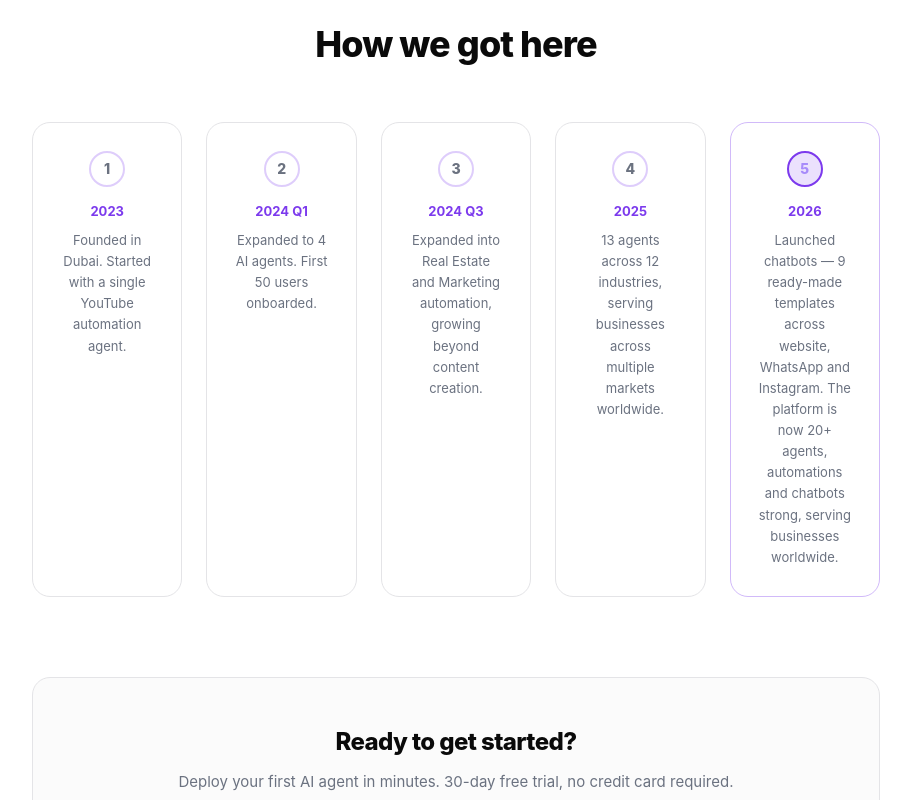
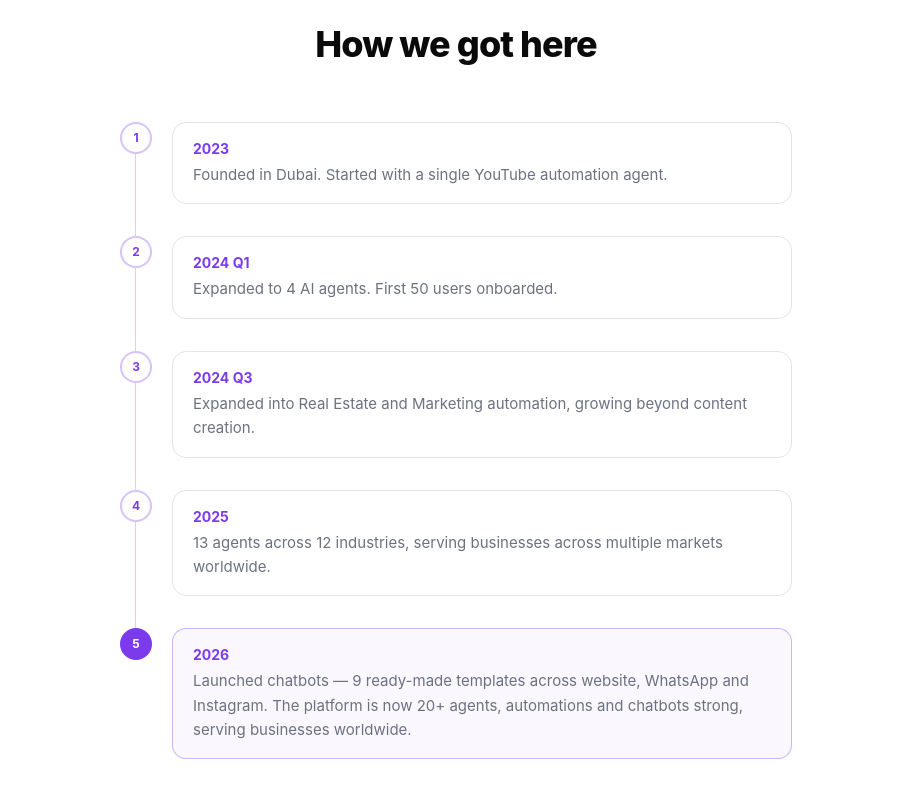
Before and after one commit to fahad065/ai-agents-automations-frontend, a Next.js app: page /about in a window 1280 px wide. Shown: the part 1320-2120 px from the top of the page, without its empty margins (184-1095 px from the left). Built offline with nearby package versions, Linux system fonts and the light colour scheme; no server answers.

Commit message:
About: vertical timeline; Contact: space below hero
Co-Authored-By: Claude Opus 5.5 <noreply@anthropic.com>
Claude-Session: https://claude.ai/code/session_01DW1LLyt3n9hZYTox4bzBzN

```diff
--- a/ai/traces.md
+++ b/ai/traces.md
@@ -671,3 +671,12 @@ the payment help line now point to `billing@logicmate.io`. Homepage hero
 mockup URL `app.logicmate.ai/...` → `logicmate.io/...`. No `.ai` addresses
 remain. Matches backend's role-based mailboxes (see backend traces).
 tsc + build clean.
+
+## 2026-11-13 — About timeline + Contact spacing
+/about "How we got here": 5 narrow side-by-side cards wrapped every line to
+2–3 words and stretched to the tallest card. Rebuilt as a vertical timeline
+(`<ol>`, numbered nodes, per-step connector that stops at the last step,
+logical `start-` positioning so it flips correctly in Arabic/RTL), max-w-2xl,
+latest milestone highlighted. /contact: content section gained `mt-6 sm:mt-10`
+so "Contact details"/"Send a message" no longer sit against the hero glow.
+tsc + build clean; Playwright 1440/390 on both pages, no overflow.
--- a/src/components/marketing/about-page.tsx
+++ b/src/components/marketing/about-page.tsx
@@ -152,31 +152,32 @@ export function AboutPage() {
         <h2 className="mb-12 text-center text-[clamp(24px,3.5vw,36px)] font-extrabold tracking-tight text-foreground">
           {isAr ? "كيف وصلنا لهنا" : "How we got here"}
         </h2>
-        <div className="grid grid-cols-1 gap-6 sm:grid-cols-2 md:grid-cols-5">
+        <ol className="relative mx-auto max-w-2xl">
           {TIMELINE.map((t, i) => {
             const isLast = i === TIMELINE.length - 1;
             return (
-              <div
-                key={t.year}
-                className="rounded-2xl border p-7 text-center"
-                style={isLast ? { borderColor: "rgba(124,58,237,0.35)" } : undefined}
-              >
+              <li key={t.year} className="relative flex gap-5 pb-8 last:pb-0">
+                {/* Connector to the next milestone — stops at the last one */}
+                {!isLast && <span aria-hidden className="absolute top-8 bottom-0 start-[15px] w-px bg-primary/25" />}
+                <span
+                  className={`relative z-10 flex size-8 shrink-0 items-center justify-center rounded-full border-2 bg-background text-xs font-bold ${
+                    isLast ? "border-primary bg-primary text-primary-foreground" : "border-primary/30 text-primary"
+                  }`}
+                >
+                  {i + 1}
+                </span>
                 <div
-                  className="mx-auto mb-3.5 flex size-9 items-center justify-center rounded-full border-2 text-sm font-extrabold"
-                  style={{
-                    background: isLast ? "rgba(124,58,237,0.15)" : undefined,
-                    borderColor: isLast ? "#7c3aed" : "rgba(124,58,237,0.25)",
-                    color: isLast ? "#a78bfa" : undefined,
-                  }}
+                  className={`flex-1 rounded-xl border px-5 py-4 ${
+                    isLast ? "border-primary/35 bg-primary/[0.04]" : "bg-card"
+                  }`}
                 >
-                  <span className={isLast ? "" : "text-muted-foreground"}>{i + 1}</span>
+                  <p className="mb-1 text-sm font-bold text-primary">{t.year}</p>
+                  <p className="text-[15px] leading-relaxed text-muted-foreground">{t.event}</p>
                 </div>
-                <p className="mb-2 text-[13px] font-bold text-primary">{t.year}</p>
-                <p className="text-[13px] leading-relaxed text-muted-foreground">{t.event}</p>
-              </div>
+              </li>
             );
           })}
-        </div>
+        </ol>
       </section>
 
       {/* CTA */}
--- a/src/components/marketing/contact-page.tsx
+++ b/src/components/marketing/contact-page.tsx
@@ -100,7 +100,7 @@ export function ContactPage() {
       </section>
 
       {/* Content */}
-      <section className="mx-auto max-w-4xl px-6 pb-24">
+      <section className="mx-auto mt-6 max-w-4xl px-6 pb-24 sm:mt-10">
         <div className="grid grid-cols-1 gap-12 sm:grid-cols-2">
           {/* Contact info */}
           <div>
```
